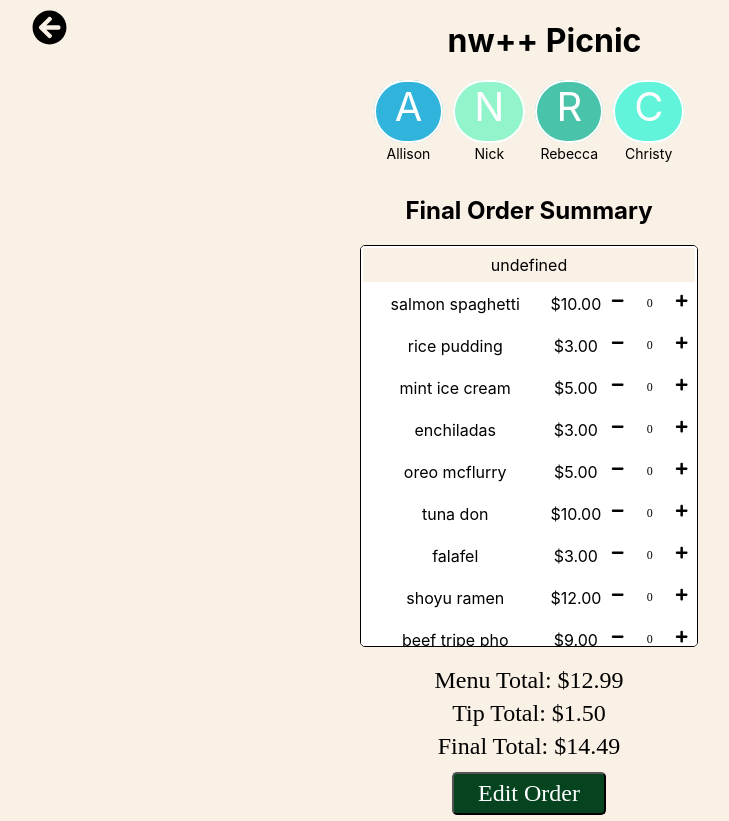
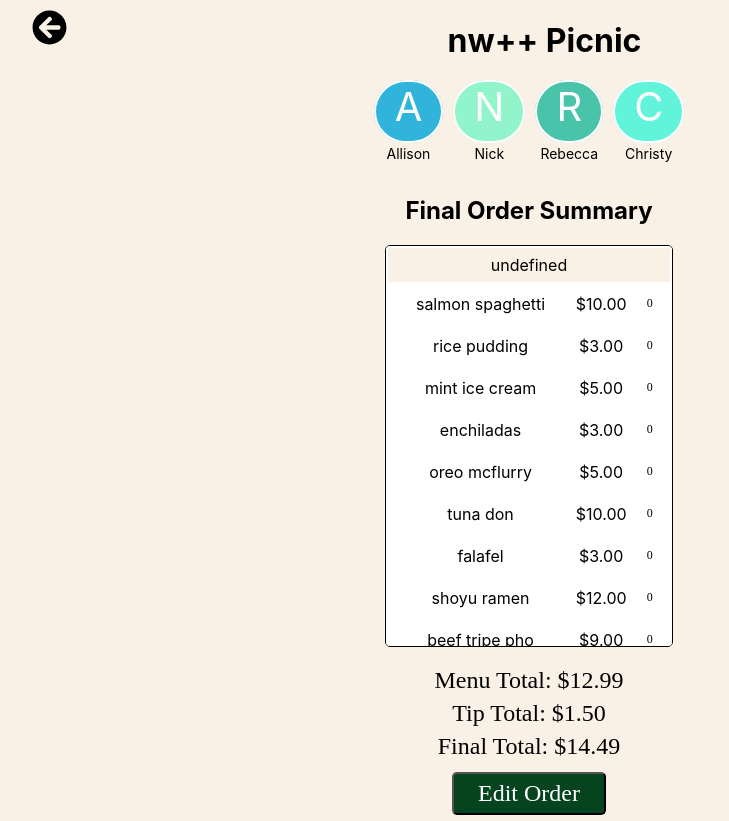
Before and after one commit to acchiang/cpsc-455-project, a React (Create React App) app in the folder client/: page /final-order in a window 1280 px wide. Shown: the whole page, without its empty margins (111-840 px from the left). Built offline with nearby package versions, Linux system fonts and the light colour scheme.

Commit message:
added ability to disable quantity selector

```diff
--- a/client/src/components/MenuSelector.js
+++ b/client/src/components/MenuSelector.js
@@ -43,7 +43,7 @@ const formatter = new Intl.NumberFormat("en-US", {
 
 formatter.format(2500); /* $2,500.00 */
 
-const MenuRow = ({ className, orderItem, updateQuantity, initQuantity }) => {
+const MenuRow = ({ className, orderItem, updateQuantity, initQuantity, disableSelect }) => {
   const [quantity, setQuantity] = useState(initQuantity);
   useEffect(() => {
     updateQuantity(orderItem.name, quantity);
@@ -53,7 +53,7 @@ const MenuRow = ({ className, orderItem, updateQuantity, initQuantity }) => {
       <MenuItemRowData>{orderItem.name}</MenuItemRowData>
       <MenuItemRowData>{formatter.format(orderItem.price)}</MenuItemRowData>
       <MenuItemRowData>
-        <QuantitySelector value={quantity} setValue={setQuantity} />
+        <QuantitySelector value={quantity} setValue={setQuantity} disable={disableSelect} />
       </MenuItemRowData>
     </MenuItemRow>
   );
@@ -66,7 +66,7 @@ const handleHideCategory = (category) => {
   }
 };
 
-const MenuSelector = ({ order, updateQuantity }) => {
+const MenuSelector = ({ order, updateQuantity, disableSelect }) => {
   const orderItems = order ?? [];
   const categorizeItems = (orders) => {
     const categorizedItems = {};
@@ -106,6 +106,7 @@ const MenuSelector = ({ order, updateQuantity }) => {
                       initQuantity={quantity}
                       // HACK
                       updateQuantity={updateQuantity ?? ((a, b) => null)}
+                      disableSelect={disableSelect}
                     />
                   );
                 })}
--- a/client/src/components/QuantitySelector.js
+++ b/client/src/components/QuantitySelector.js
@@ -38,15 +38,19 @@ const QuantitySelectorInput = styled.input`
   }
 `;
 
-const QuantitySelector = ({ value, setValue, ...props }) => (
+const QuantitySelector = ({ value, setValue, disable, ...props }) => (
   <>
-    <QuantityButton onClick={() => handleDecrease(value, setValue)}>
-      <FaMinus />
-    </QuantityButton>
+    {!disable &&
+      <QuantityButton onClick={() => handleDecrease(value, setValue)}>
+        <FaMinus />
+      </QuantityButton>
+    }
     <QuantitySelectorInput value={value} readonly disabled {...props} />
+    {!disable &&
     <QuantityButton onClick={() => handleIncrease(value, setValue)}>
       <FaPlus />
     </QuantityButton>
+    }
   </>
 );
 
--- a/client/src/pages/FinalOrder.js
+++ b/client/src/pages/FinalOrder.js
@@ -65,7 +65,7 @@ function FinalOrder() {
           </TextIcon>
           <StyledHeader>Final Order Summary</StyledHeader>
           <MenuContainer>
-            <MenuSelector order={order}/>
+            <MenuSelector order={order} disableSelect={true}/>
           </MenuContainer>
           <TotalAmount
             size={"medium"}
```
